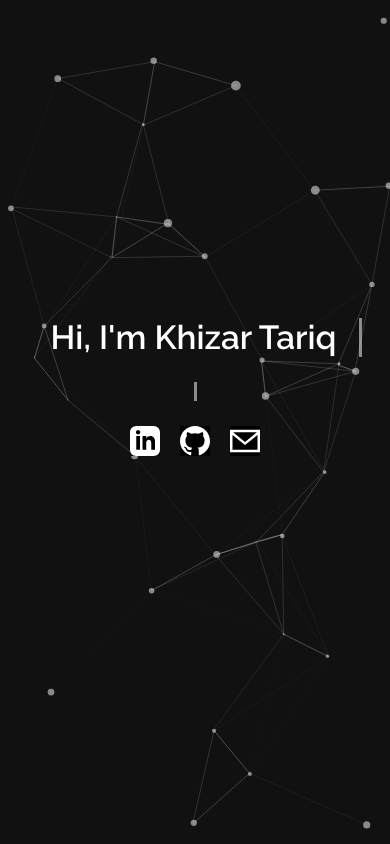
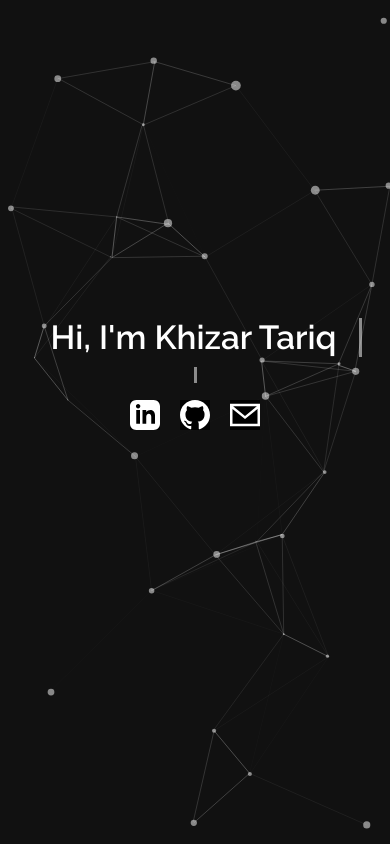
Before and after one commit to KhizarTariqq/personalWebsite, a plain HTML site: page index.html in a window 390 px wide. Drawn offline with Linux system fonts and the light colour scheme.

Commit message:
Adjusted font size for headers and header container padding for mobile

```diff
--- a/style.css
+++ b/style.css
@@ -135,6 +135,14 @@ img {
 
 /* Mobile settings*/
 @media (max-width: 768px) {
+	.h1Container {
+		padding-bottom: 1.25vh;
+	}
+
+	.h2Container {
+		padding-bottom: 2vh;
+	}
+
     h1 {
         width: 88%;
         font-size: 25pt;
@@ -142,7 +150,7 @@ img {
 
     h2 {
         width: 60%;
-        font-size: 12pt;
+        font-size: 10pt;
     }
 
 	@keyframes animated-texth1{
@@ -152,6 +160,6 @@ img {
 
 	@keyframes animated-texth2{
 		from{width: 0;}
-		to{width: 80vw;}
+		to{width: 70vw;}
 	}
 }
```
